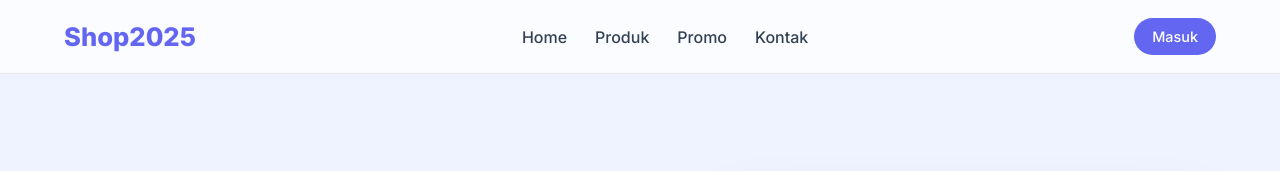
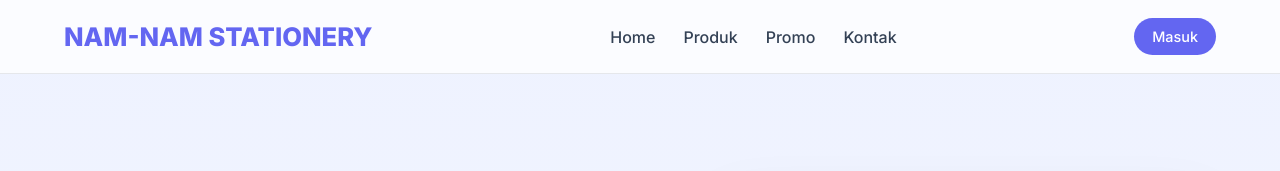
Before and after one commit to Amirambyah1988/toko-online-2025, a plain HTML site: page index.html in a window 1280 px wide. Shown: the top 171 px of the page. Drawn offline with nearby package versions, Linux system fonts and the light colour scheme.

Commit message:
Update index.html for NAM NAM STATIONERY

```diff
--- a/index.html
+++ b/index.html
@@ -297,7 +297,7 @@
   <!-- NAVBAR -->
   <header>
     <div class="nav">
-      <div class="logo">Shop2025</div>
+      <div class="logo">NAM-NAM STATIONERY</div>
       <ul>
         <li><a href="#">Home</a></li>
         <li><a href="#">Produk</a></li>
```
